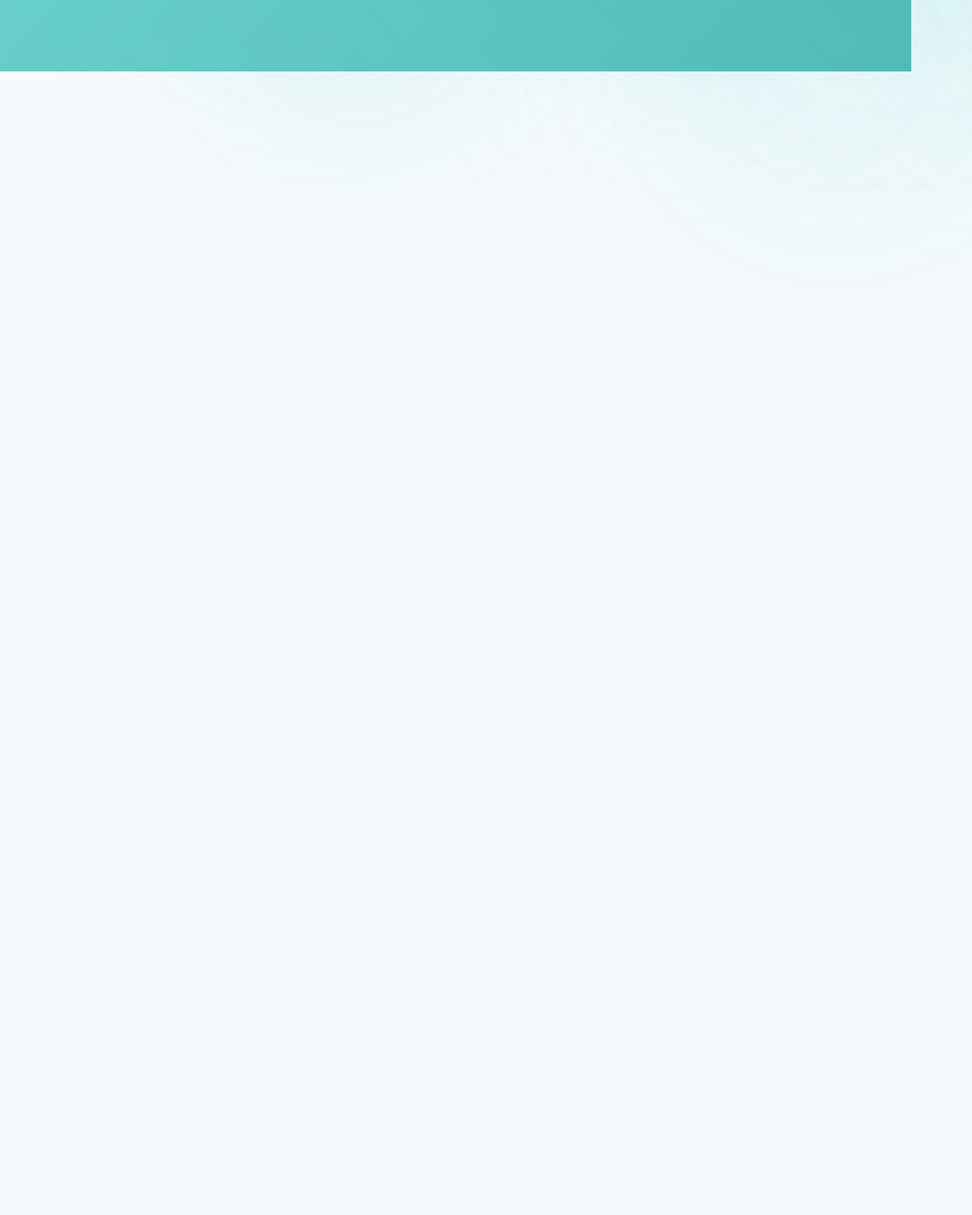
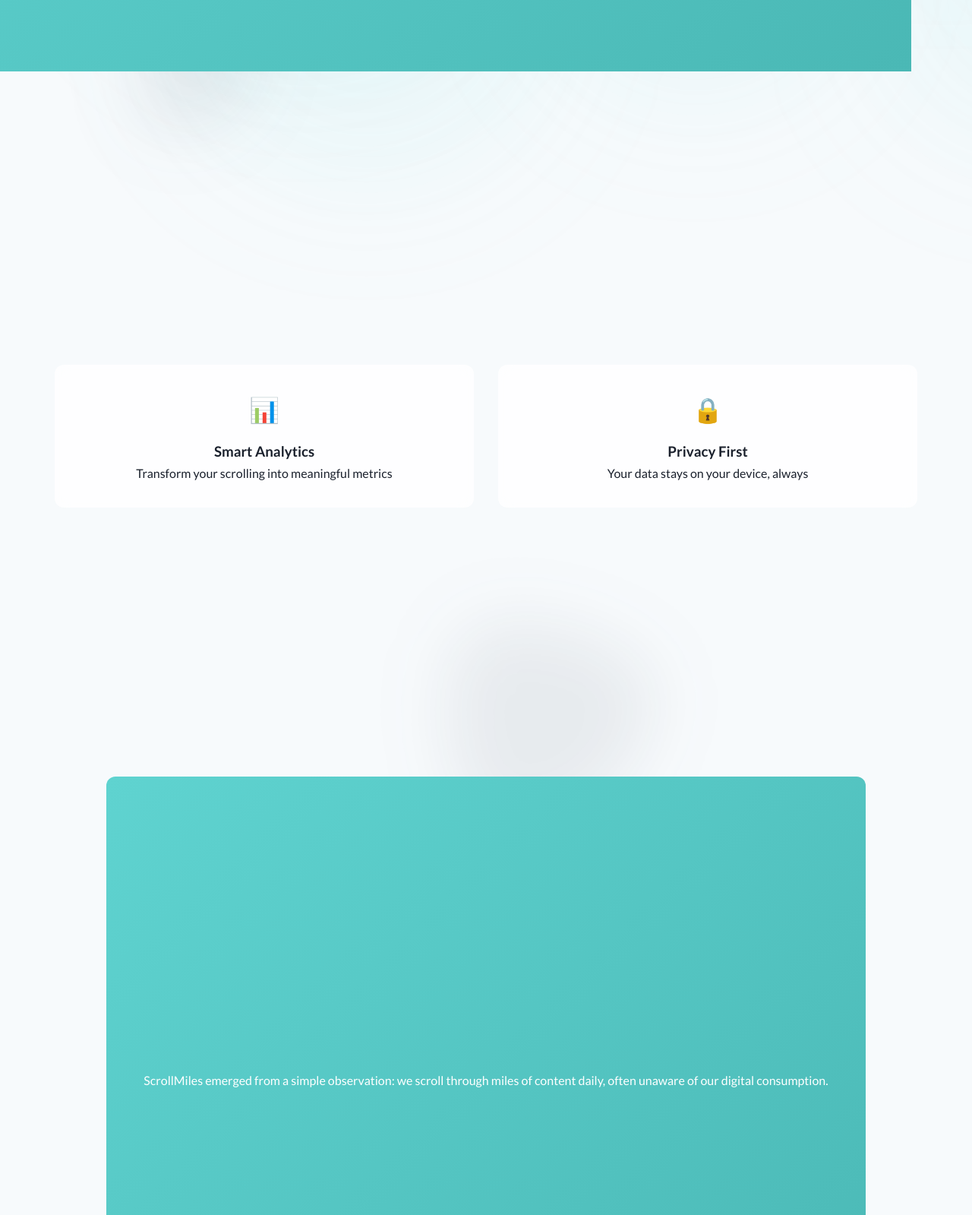
Before and after one commit to Sridharmalladi/smwebsite, a website built with Vite: page index.html in a window 1280 px wide. Shown: the part 706-2305 px from the top of the page at 76% size. Before the commit the page ends 800 px from the top, so only its background shows below. Built offline with nearby package versions, Linux system fonts and the light colour scheme; some packages are replaced by stand-ins of ours; files whose address does not match are found by name.

Commit message:
Restore elements and add spray paint effects

```diff
--- a/script.js
+++ b/script.js
@@ -40,36 +40,32 @@
         document.body.appendChild(spot);
     };
 
-    // Create graffiti elements
-    const createGraffiti = () => {
-        const graffiti = document.createElement('div');
-        graffiti.className = 'graffiti';
+    // Create spray paint spots between sections
+    const createSprayPaint = () => {
+        const sections = document.querySelectorAll('section');
+        sections.forEach((section, index) => {
+            if (index < sections.length - 1) {
+                const spray = document.createElement('div');
+                spray.className = 'spray-paint';
 
-        // Random size between 200px and 400px
-        const width = Math.random() * 200 + 200;
-        const height = Math.random() * 200 + 200;
-        graffiti.style.width = `${width}px`;
-        graffiti.style.height = `${height}px`;
+                const size = Math.random() * 200 + 150;
+                spray.style.width = `${size}px`;
+                spray.style.height = `${size}px`;
 
-        // Random position in darker areas
-        const footer = document.querySelector('footer');
-        const inspiration = document.querySelector('.inspiration');
-        const target = Math.random() > 0.5 ? footer : inspiration;
+                spray.style.left = `${Math.random() * 80 + 10}%`;
+                spray.style.top = `${section.offsetTop + section.offsetHeight - size/2}px`;
 
-        graffiti.style.left = `${Math.random() * 100}%`;
-        graffiti.style.top = `${Math.random() * 100}%`;
-
-        target.appendChild(graffiti);
+                document.body.appendChild(spray);
+            }
+        });
     };
 
-    // Create initial paint spots and graffiti
+    // Create initial paint spots and spray paints
     for (let i = 0; i < 6; i++) {
         createPaintSpot();
     }
 
-    for (let i = 0; i < 4; i++) {
-        createGraffiti();
-    }
+    createSprayPaint();
 
     // Smooth scroll for anchor links
     document.querySelectorAll('a[href^="#"]').forEach(anchor => {
--- a/styles.css
+++ b/styles.css
@@ -10,7 +10,7 @@
     --glass: rgba(255, 255, 255, 0.1);
     --glass-border: rgba(255, 255, 255, 0.05);
     --spot-color: rgba(95, 211, 208, 0.12);
-    --graffiti-color: rgba(42, 51, 66, 0.15);
+    --spray-color: rgba(42, 51, 66, 0.15);
 }
 
 @keyframes float {
@@ -37,14 +37,14 @@
     }
 }
 
-@keyframes graffiti-float {
+@keyframes spray {
     0%, 100% {
-        transform: rotate(-5deg) scale(1);
-        opacity: 0.15;
+        transform: scale(1) rotate(0deg);
+        opacity: 0.3;
     }
     50% {
-        transform: rotate(5deg) scale(1.1);
-        opacity: 0.25;
+        transform: scale(1.1) rotate(5deg);
+        opacity: 0.5;
     }
 }
 
@@ -54,22 +54,18 @@
     box-sizing: border-box;
 }
 
-html, body {
-    height: 100%;
-    width: 100%;
-    overflow-x: hidden;
+html {
+    scroll-behavior: smooth;
 }
 
 body {
-    font-family: 'Lato', -apple-system, BlinkMacSystemFont, 'Segoe UI', Roboto, sans-serif;
+    font-family: 'Lato', sans-serif;
     color: var(--text);
     line-height: 1.6;
     background-color: var(--background);
     position: relative;
-    font-weight: 400;
+    overflow-x: hidden;
     min-height: 100vh;
-    display: flex;
-    flex-direction: column;
 }
 
 /* Paint spots */
@@ -83,101 +79,15 @@
     mix-blend-mode: multiply;
 }
 
-/* Graffiti elements */
-.graffiti {
+/* Spray paint spots */
+.spray-paint {
     position: absolute;
-    background: var(--graffiti-color);
+    background: var(--spray-color);
     filter: blur(40px);
     border-radius: 30% 70% 70% 30% / 30% 30% 70% 70%;
     z-index: -1;
     mix-blend-mode: multiply;
-    animation: graffiti-float 10s infinite ease-in-out;
-}
-
-footer::before {
-    content: '';
-    position: absolute;
-    width: 600px;
-    height: 300px;
-    background: var(--graffiti-color);
-    filter: blur(60px);
-    border-radius: 60% 40% 30% 70% / 60% 30% 70% 40%;
-    bottom: 0;
-    left: -100px;
-    z-index: 0;
-    animation: graffiti-float 15s infinite ease-in-out;
-}
-
-footer::after {
-    content: '';
-    position: absolute;
-    width: 400px;
-    height: 400px;
-    background: var(--graffiti-color);
-    filter: blur(50px);
-    border-radius: 30% 70% 50% 50% / 50% 50% 50% 50%;
-    top: 20%;
-    right: -100px;
-    z-index: 0;
-    animation: graffiti-float 12s infinite ease-in-out reverse;
-}
-
-.inspiration::after {
-    content: '';
-    position: absolute;
-    width: 500px;
-    height: 200px;
-    background: var(--graffiti-color);
-    filter: blur(45px);
-    border-radius: 40% 60% 60% 40% / 40% 40% 60% 60%;
-    bottom: -50px;
-    right: -100px;
-    z-index: 0;
-    animation: graffiti-float 18s infinite ease-in-out;
-}
-
-body::before,
-body::after,
-main::before,
-main::after {
-    content: '';
-    position: fixed;
-    width: 400px;
-    height: 400px;
-    border-radius: 50%;
-    background: var(--spot-color);
-    filter: blur(100px);
-    z-index: -1;
-    opacity: 0.4;
-    mix-blend-mode: multiply;
-}
-
-body::before {
-    top: -100px;
-    left: -100px;
-    animation: float 20s infinite ease-in-out, pulse 8s infinite ease-in-out;
-}
-
-body::after {
-    bottom: -150px;
-    right: -100px;
-    width: 500px;
-    height: 500px;
-    animation: float 25s infinite ease-in-out reverse, pulse 10s infinite ease-in-out;
-}
-
-main::before {
-    top: 30%;
-    left: -200px;
-    animation: float 22s infinite ease-in-out, pulse 9s infinite ease-in-out;
-}
-
-main::after {
-    bottom: 20%;
-    right: -150px;
-    width: 450px;
-    height: 450px;
-    animation: float 28s infinite ease-in-out reverse, pulse 11s infinite ease-in-out;
+    animation: spray 10s infinite ease-in-out;
 }
 
 nav {
@@ -208,7 +118,7 @@
 main {
     padding-top: 5rem;
     position: relative;
-    flex: 1;
+    min-height: calc(100vh - 5rem);
 }
 
 section {
@@ -216,7 +126,7 @@
     max-width: 1200px;
     margin: 0 auto;
     position: relative;
-    min-height: calc(100vh - 5rem);
+    min-height: 100vh;
     display: flex;
     flex-direction: column;
     justify-content: center;
@@ -230,41 +140,23 @@
     margin: -5rem 0 4rem;
     position: relative;
     overflow: hidden;
-    min-height: 100vh;
-    display: flex;
-    flex-direction: column;
-    justify-content: center;
-}
-
-.hero::before {
-    content: '';
-    position: absolute;
-    top: 0;
-    left: 0;
-    right: 0;
-    bottom: 0;
-    background: linear-gradient(45deg, rgba(255,255,255,0.1) 0%, rgba(255,255,255,0) 100%);
-    backdrop-filter: blur(5px);
-    -webkit-backdrop-filter: blur(5px);
 }
 
 h1 {
-    font-size: clamp(2rem, 5vw, 2.5rem);
+    font-size: clamp(2rem, 5vw, 3rem);
     margin-bottom: 1.5rem;
     line-height: 1.2;
     color: var(--white);
     position: relative;
-    font-weight: 700;
 }
 
 .description {
     max-width: 600px;
     margin: 0 auto 3rem;
     color: var(--white);
-    font-size: clamp(1rem, 3vw, 1.25rem);
+    font-size: clamp(1rem, 2vw, 1.25rem);
     opacity: 0.9;
     position: relative;
-    font-weight: 300;
 }
 
 .store-buttons {
@@ -288,38 +180,11 @@
     width: auto;
 }
 
-.coming-soon {
-    opacity: 0.6;
-    cursor: not-allowed;
-    position: relative;
-}
-
-.coming-soon-label {
-    position: absolute;
-    top: 50%;
-    left: 50%;
-    transform: translate(-50%, -50%);
-    background: rgba(0,0,0,0.8);
-    backdrop-filter: blur(4px);
-    -webkit-backdrop-filter: blur(4px);
-    color: white;
-    padding: 0.5rem 1rem;
-    border-radius: 999px;
-    font-size: 0.75rem;
-    opacity: 0;
-    transition: opacity 0.3s ease;
-}
-
-.coming-soon:hover .coming-soon-label {
-    opacity: 1;
-}
-
 .feature-grid {
     display: grid;
     grid-template-columns: repeat(auto-fit, minmax(280px, 1fr));
     gap: 2rem;
     margin-top: 2rem;
-    width: 100%;
 }
 
 .feature-card {
@@ -345,48 +210,17 @@
     color: var(--primary);
 }
 
-h2, h3 {
-    color: var(--text);
-    margin-bottom: 0.5rem;
-    font-weight: 700;
-}
-
-h3 {
-    font-size: 1.25rem;
-}
-
 .inspiration {
     background: var(--gradient);
     color: var(--white);
     border-radius: 12px;
     text-align: center;
     padding: 3rem 2rem;
+    margin: 4rem auto;
     position: relative;
     overflow: hidden;
-    margin: 4rem auto;
     width: 90%;
     max-width: 1000px;
-}
-
-.inspiration::before {
-    content: '';
-    position: absolute;
-    top: 0;
-    left: 0;
-    right: 0;
-    bottom: 0;
-    background: linear-gradient(45deg, rgba(255,255,255,0.1) 0%, rgba(255,255,255,0) 100%);
-    backdrop-filter: blur(5px);
-    -webkit-backdrop-filter: blur(5px);
-}
-
-.inspiration p {
-    max-width: 600px;
-    margin: 0 auto;
-    font-size: clamp(1rem, 3vw, 1.25rem);
-    line-height: 1.6;
-    position: relative;
-    font-weight: 300;
 }
 
 .privacy {
@@ -397,7 +231,7 @@
     border: 1px solid var(--glass-border);
     border-radius: 12px;
     padding: 3rem 2rem;
-    margin: 0 auto;
+    margin: 4rem auto;
     width: 90%;
     max-width: 1000px;
 }
```
